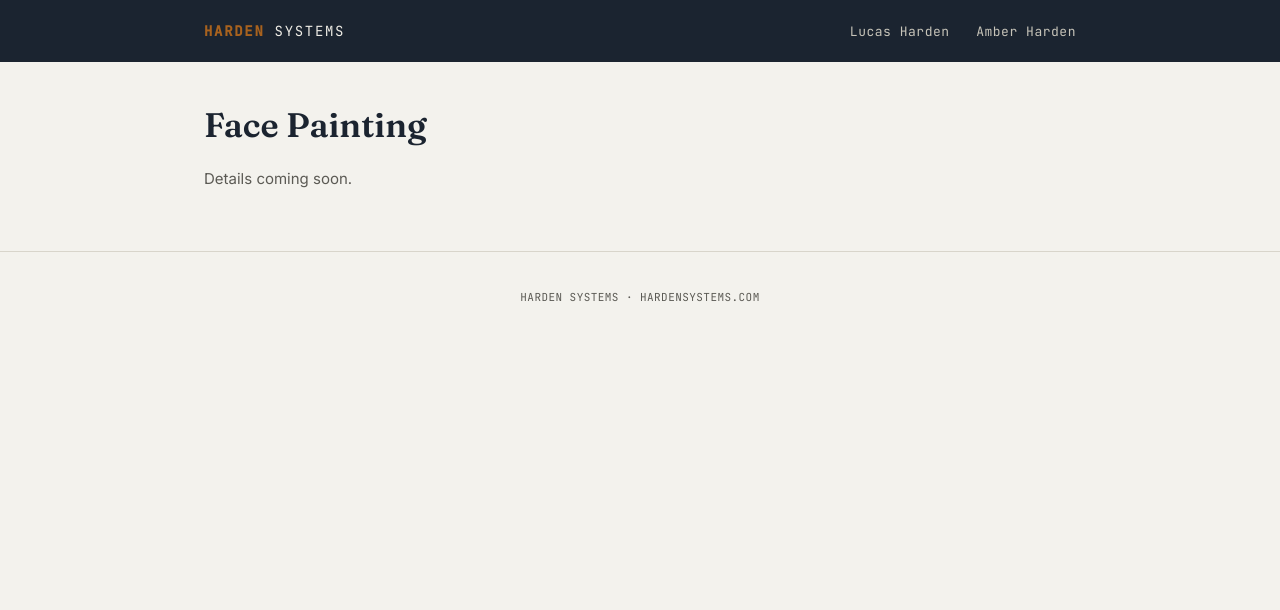
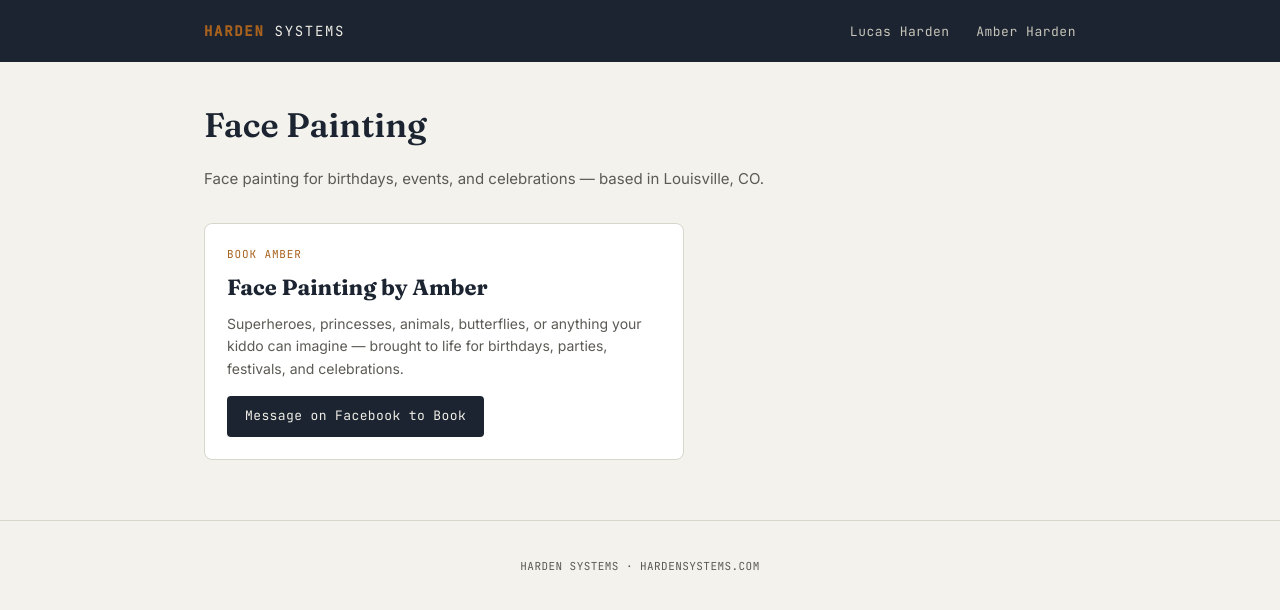
Before and after one commit to hardensystems/hardensystems.github.io, a Jekyll site: the page built from amber-harden/facepainting.md--- title: Face Painting layout: default --- <h1 class="page-title">Face Painting</h1> <p class="page-sub">Details coming soon.</facepainting.md, in a window 1280 px wide. Shown: the top 610 px of the page. Built offline with Jekyll 4.4.1, drawn with Linux system fonts in a browser that asks for light colours.

Commit message:
Update facepainting.md

```diff
--- a/amber-harden/facepainting.md--- title: Face Painting layout: default --- <h1 class="page-title">Face Painting</h1> <p class="page-sub">Details coming soon.</facepainting.md
+++ b/amber-harden/facepainting.md--- title: Face Painting layout: default --- <h1 class="page-title">Face Painting</h1> <p class="page-sub">Details coming soon.</facepainting.md
@@ -3,4 +3,11 @@ title: Face Painting
 layout: default
 ---
 <h1 class="page-title">Face Painting</h1>
-<p class="page-sub">Details coming soon.</p>
+<p class="page-sub">Face painting for birthdays, events, and celebrations — based in Louisville, CO.</p>
+
+<div class="card">
+  <div class="kicker">Book Amber</div>
+  <h3>Face Painting by Amber</h3>
+  <p>Superheroes, princesses, animals, butterflies, or anything your kiddo can imagine — brought to life for birthdays, parties, festivals, and celebrations.</p>
+  <a class="btn" href="https://www.facebook.com/amber.vanheemst" target="_blank" rel="noopener">Message on Facebook to Book</a>
+</div>
```
